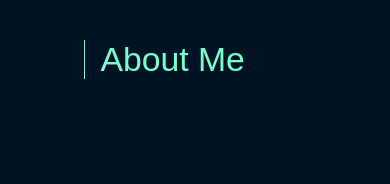
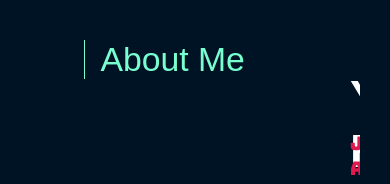
Before and after one commit to yasasbanukaofficial/yasasbanuka-webv3, a Next.js app: page / in a window 390 px wide. Shown: the part 210-394 px from the top of the page. Built offline with nearby package versions, Linux system fonts and the light colour scheme; a web font is replaced by a local one.

Commit message:
added queries for hero.js in tab version

```diff
--- a/app/components/organisms/Hero.module.css
+++ b/app/components/organisms/Hero.module.css
@@ -59,3 +59,15 @@
     height: 117px;
     width: 700px;
 }
+
+@media only screen and (max-width: 1024px) {
+    .hero {
+        margin-left: 5vw;
+        margin-right: 30px;
+
+    }
+
+    .name {
+        font-size: 5.5vh;
+    }
+}
```
